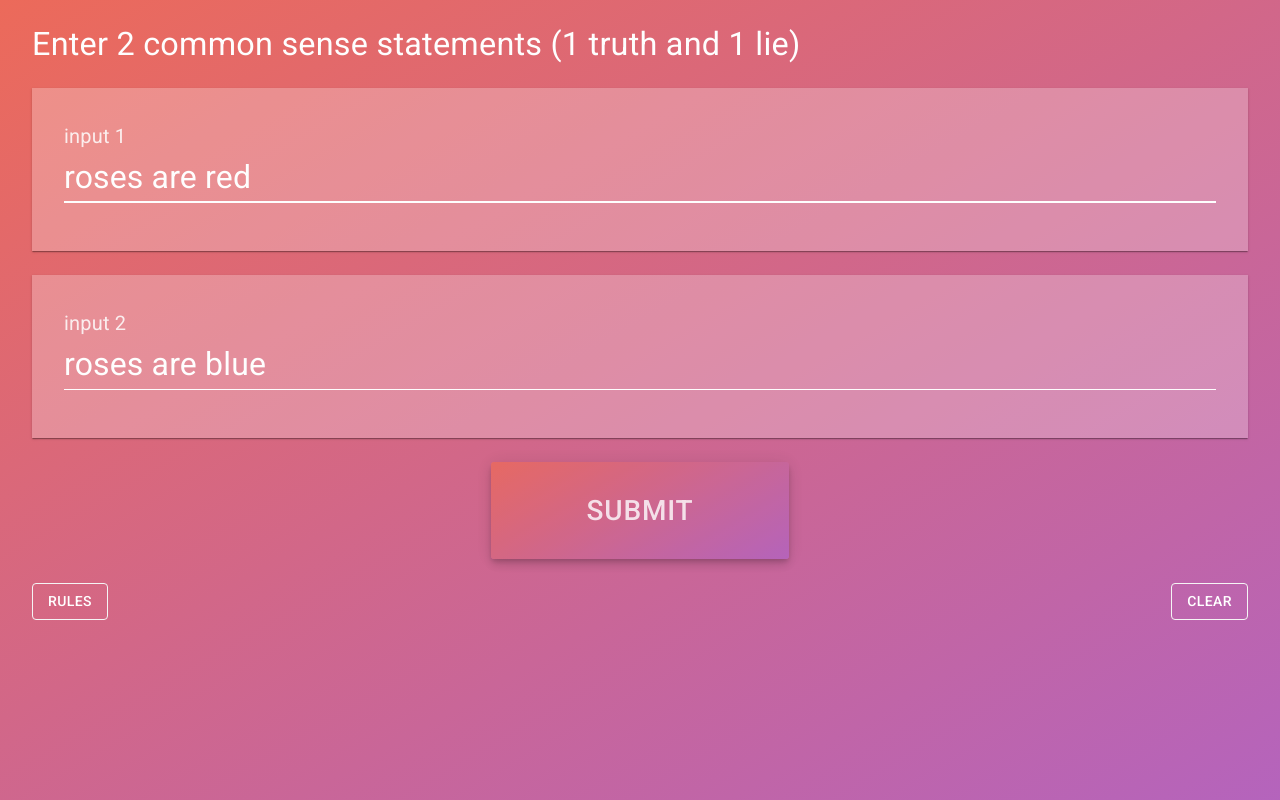
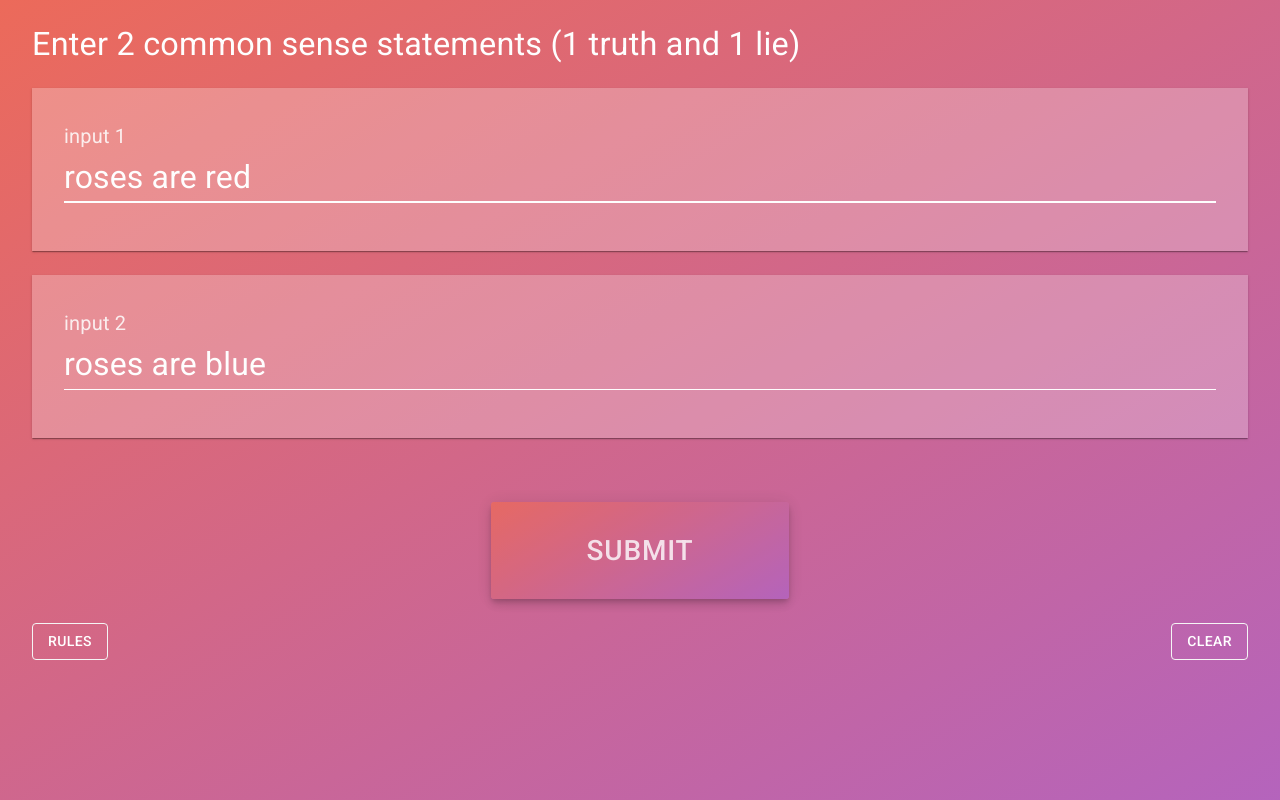
Before and after one commit to isi-usc-edu/mcs-demo, a React (Create React App) app: page / in a window 1280 px wide. Built offline with nearby package versions, Linux system fonts and the light colour scheme.

Commit message:
Add some top margin to the main submit button

```diff
--- a/src/components/Submit.js
+++ b/src/components/Submit.js
@@ -12,6 +12,7 @@ const styles = theme => ({
     borderRadius: 3,
     color: 'white',
     fontSize: theme.spacing(3.5),
+    marginTop: theme.spacing(5),
     padding: theme.spacing(3, 12),
     transition: 'all 0.15s ease',
     opacity: 0.8,
```
